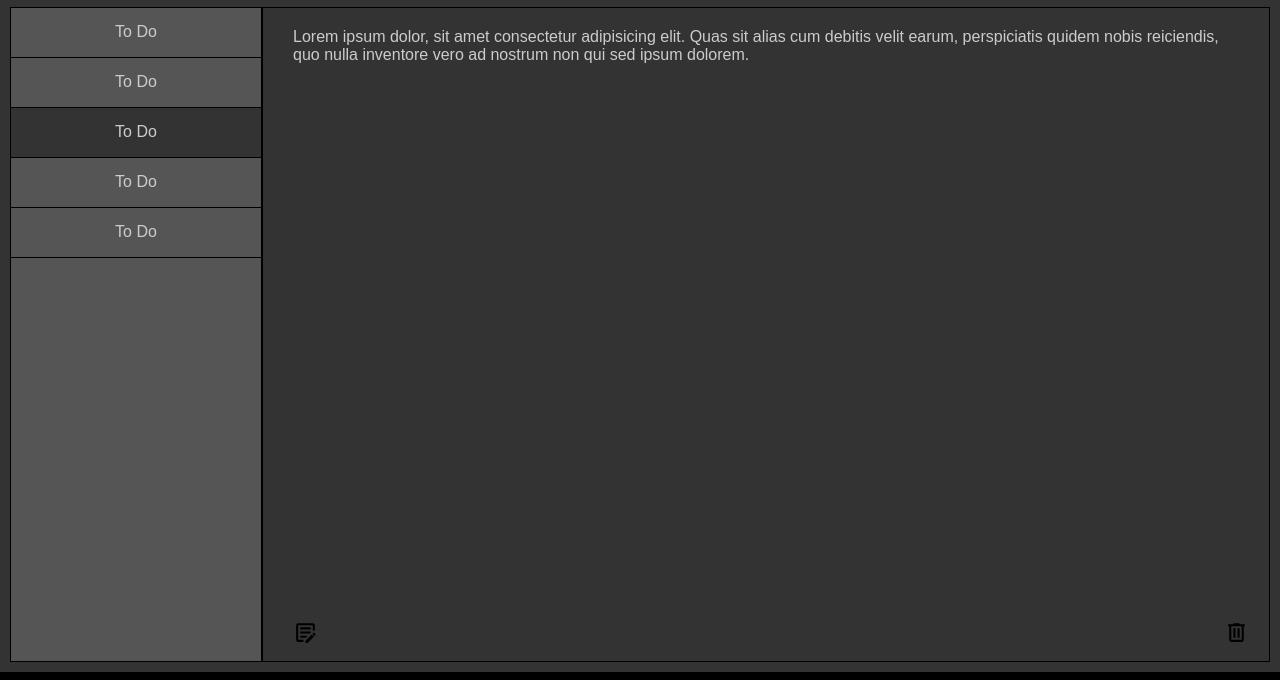
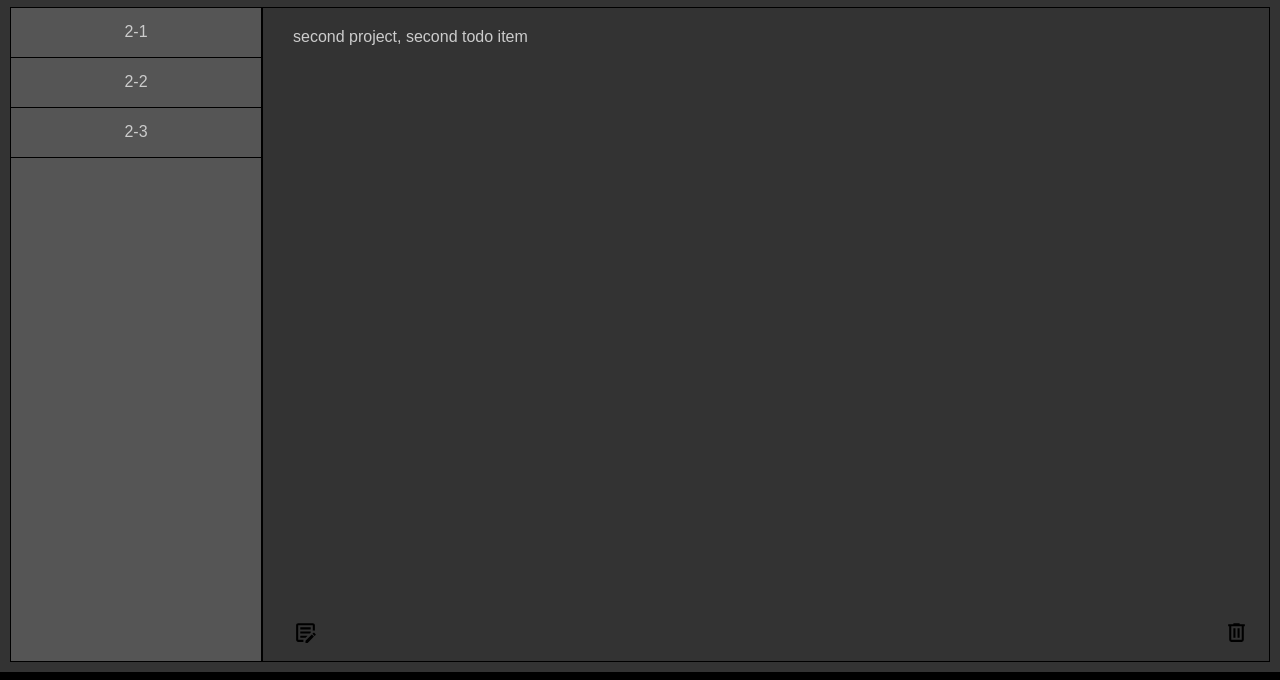
Before and after one commit to BrandB123/todo-app, a website built with webpack: page src/index.html in a window 1280 px wide. Shown: the part 120-800 px from the top of the page. Built offline with nearby package versions, Linux system fonts and the light colour scheme.

Commit message:
Implement DOMController Module
This Module applies the project, todo items, and a description to the UI

```diff
--- a/src/DOMController.js
+++ b/src/DOMController.js
@@ -1,24 +1,56 @@
 // import { projectList } from './projectList.js';
 // import { createProject } from './projectCreator.js';
 let DOMController = (projectArrayObject) => {
-// create an array for projects to be stored in
-    //let Projects = projectList();
 
 // create function to display current Projects object info
     // function to display projects
     function displayProjects(listOfProjects) {
         let projectListDiv = document.querySelector(".project-list");
         listOfProjects.ProjectArray.forEach((project) => {
-            let projectListItem = document.createElement("div");
-            projectListItem.classList.add("project-list-item");
-            projectListItem.textContent = project.title;
-            projectListDiv.appendChild(projectListItem);
+            let listOfProjectsItem = document.createElement("div");
+            listOfProjectsItem.classList.add("project-list-item");
+            listOfProjectsItem.textContent = project.title;
+            projectListDiv.appendChild(listOfProjectsItem);
         })
     }
 
     displayProjects(projectArrayObject);
-    // function to display todo items(titles and add button)
+
+    // function to display todo items(titles and add button) for active project
+    function displayProjectItems(listOfProjects){
+        let projectListItemsDiv = document.querySelector(".todo-list");
+        listOfProjects.ProjectArray.forEach((project) => {                          // iterate through projects
+            // let projectListItemsDiv = document.querySelector(".todo-list");
+            //project.todoItems.forEach((project) => {
+                if (project.status === true){
+                    project.todoItems.forEach((item) => {
+                        let ProjectTodoItem = document.createElement("div");
+                        ProjectTodoItem.classList.add("todo-list-item");
+                        ProjectTodoItem.textContent = item.title;
+                        projectListItemsDiv.appendChild(ProjectTodoItem);
+                    })
+                }
+            //})
+        });
+    }
+    displayProjectItems(projectArrayObject);
+
+
     // function to display todo descriptions
+    function displayTodoItemDescription(listOfProjects){
+        listOfProjects.ProjectArray.forEach((project) => {
+            if (project.status === true){
+                project.todoItems.forEach((item) => {
+                    if (item.status === true){
+                        let activeDescription = document.querySelector(".description-text");
+                        activeDescription.textContent = item.description
+                    }
+                });
+            }
+        });
+    }
+
+    displayTodoItemDescription(projectArrayObject);
 
 
 //  create eventListener and function for adding projects to the project list
--- a/src/index.html
+++ b/src/index.html
@@ -18,14 +18,14 @@
 	    <div class="todo-container">
 	        <div class="todo-list">
                 <!-- DYNAMICALLY CREATE TO DO LIST FOR ACTIVE PROJECT -->
-                <div class="todo-list-item">To Do</div>
+                <!-- <div class="todo-list-item">To Do</div>
                 <div class="todo-list-item">To Do</div>
                 <div class="todo-list-item active">To Do</div>
                 <div class="todo-list-item">To Do</div>
-                <div class="todo-list-item">To Do</div>
+                <div class="todo-list-item">To Do</div> -->
             </div>
 	        <div class="todo-description">
-                <div class="description-text">Lorem ipsum dolor, sit amet consectetur adipisicing elit. Quas sit alias cum debitis velit earum, perspiciatis quidem nobis reiciendis, quo nulla inventore vero ad nostrum non qui sed ipsum dolorem.</div>
+                <div class="description-text"></div>
 	            <button class="edit-button"><img src="../src/text-box-edit-outline.svg" class="svg"></button>
 	            <button class="delete-button"><img src="../src/trash-can-outline.svg" class="svg"></button>
 	        </div>
--- a/src/index.js
+++ b/src/index.js
@@ -2,62 +2,6 @@ import './styles.css';
 import { projectList } from './projectList.js';
 import { createProject } from './projectCreator.js';
 import { DOMController } from './DOMController.js';
-
-
-
-// //project object module
-// let createProject =  (projectName) => {
-//     let title = projectName;
-//     let todoItems = [];
-//     let createItem = (title, description, status) => {
-//         //let editItem = (property, content) => {this[property] = content};
-//         let item = {title, description, status/*, editItem*/};
-//         todoItems.push(item);
-//     }
-//     let editItem = (itemTitle, property, content) => {
-//         todoItems.map((item) => {
-//             if (item.title === itemTitle){
-//                 item[property] = content;
-//             }
-//         });
-//     }
-//     let deleteItem = (itemTitle) => {
-//         let itemTitles = todoItems.map((item) => item.title);
-//         if (itemTitles.includes(itemTitle)){
-//             let index = itemTitles.indexOf(itemTitle);
-//             todoItems.splice(index, 1);
-//             }
-//     }
-//     return {title, todoItems, createItem, editItem, deleteItem}
-// }
-
-
-
-
-// Projects Object module
-// let ProjectsList = () => {
-//     let ProjectArray = [];
-//     let addProject = (projectObject) => ProjectArray.push(projectObject);
-//     let deleteProject = (projectTitle) => {
-//         let projectTitles = ProjectArray.map((project) => project.title);
-//         if (projectTitles.includes(projectTitle)){
-//             let index = projectTitles.indexOf(projectTitle);
-//             ProjectArray.splice(index, 1);
-//         }
-//     }
-//     return {ProjectArray, addProject, deleteProject}
-// }
-
-
-
-
-
-
-
-
-
-
-
 
 // create an array for projects to be stored in
 let Projects = projectList();
@@ -70,17 +14,23 @@ Projects.addProject(secondProject);
 let thirdProject = createProject("This Month");
 Projects.addProject(thirdProject);
 
+// set a project as the active one, simulating it is clicked
+secondProject.status = true;
+
+// add todo items to projects
+firstProject.createItem("1-1", "first project, first todo item", true)
+firstProject.createItem("1-2", "first project, second todo item", false)
+firstProject.createItem("1-3", "first project, third todo item", false)
+secondProject.createItem("2-1", "second project, first todo item", false)
+secondProject.createItem("2-2", "second project, second todo item", true)
+secondProject.createItem("2-3", "second project, third todo item", false)
+thirdProject.createItem("3-1", "third project, first todo item", false)
+thirdProject.createItem("3-2", "third project, second todo item", false)
+thirdProject.createItem("3-3", "third project, third todo item", true)
+
 // cause them to be displayed in the app
-// let projectListDiv = document.querySelector(".project-list");
-// Projects.ProjectArray.forEach((project) => {
-//     let projectListItem = document.createElement("div");
-//     projectListItem.classList.add("project-list-item");
-//     projectListItem.textContent = project.title;
-//     projectListDiv.appendChild(projectListItem);
-// })
+document.addEventListener("DOMContentLoaded", DOMController(Projects));
 
-
-document.addEventListener("DOMContentLoaded", DOMController(Projects));
 
 
 
--- a/src/projectCreator.js
+++ b/src/projectCreator.js
@@ -1,9 +1,9 @@
 let createProject =  (projectName) => {
     let title = projectName;
+    let status = false;
     let todoItems = [];
     let createItem = (title, description, status) => {
-        //let editItem = (property, content) => {this[property] = content};
-        let item = {title, description, status/*, editItem*/};
+        let item = {title, description, status};
         todoItems.push(item);
     }
     let editItem = (itemTitle, property, content) => {
@@ -20,7 +20,7 @@ let createProject =  (projectName) => {
             todoItems.splice(index, 1);
             }
     }
-    return {title, todoItems, createItem, editItem, deleteItem}
+    return {title, status, todoItems, createItem, editItem, deleteItem}
 }
 
 export { createProject };
--- a/src/projectList.js
+++ b/src/projectList.js
@@ -8,7 +8,7 @@ let projectList = () => {
             ProjectArray.splice(index, 1);
         }
     }
-    return {ProjectArray, addProject, deleteProject}
+    return {ProjectArray, addProject, deleteProject, status}
 }
 
 
```
